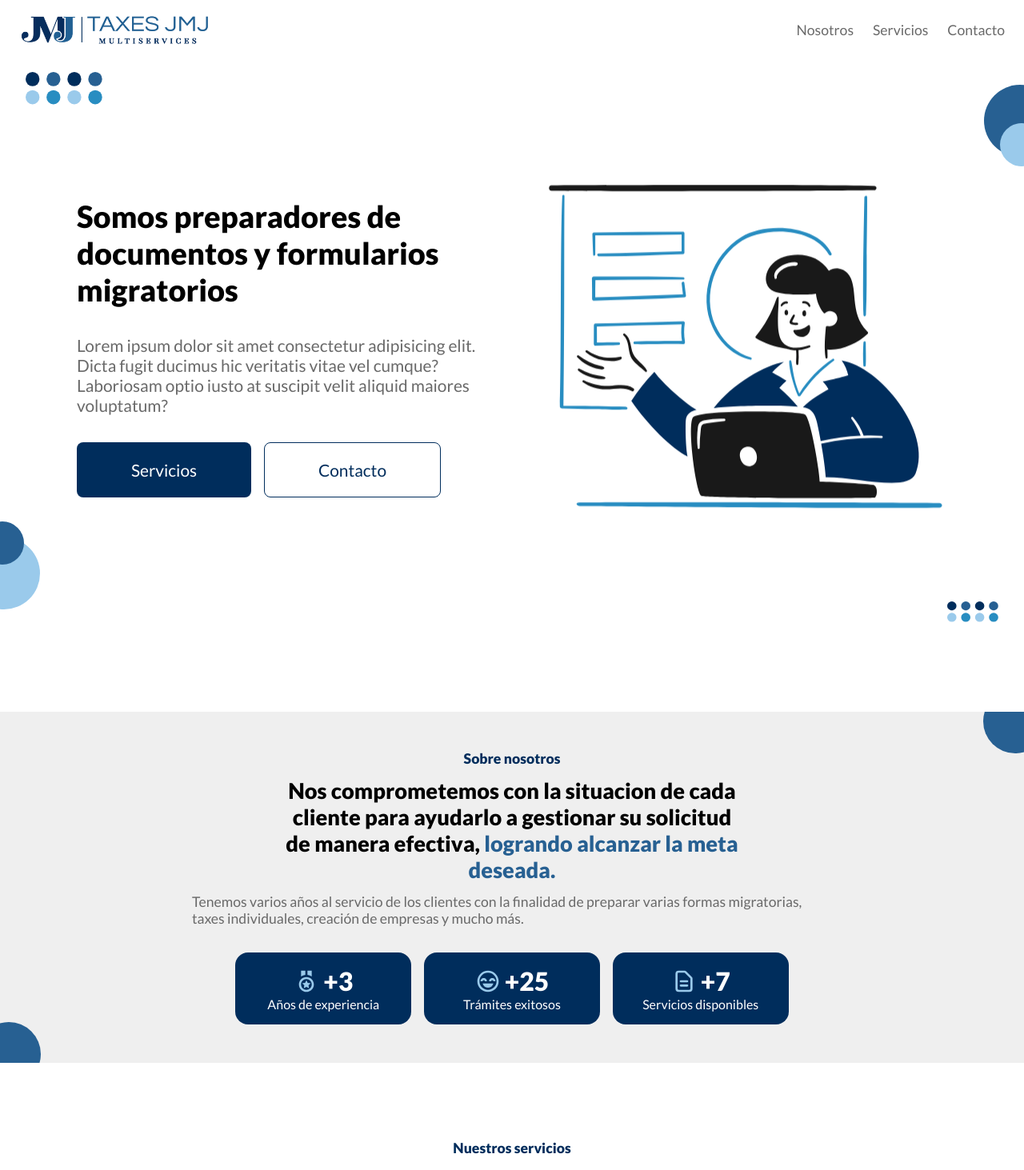
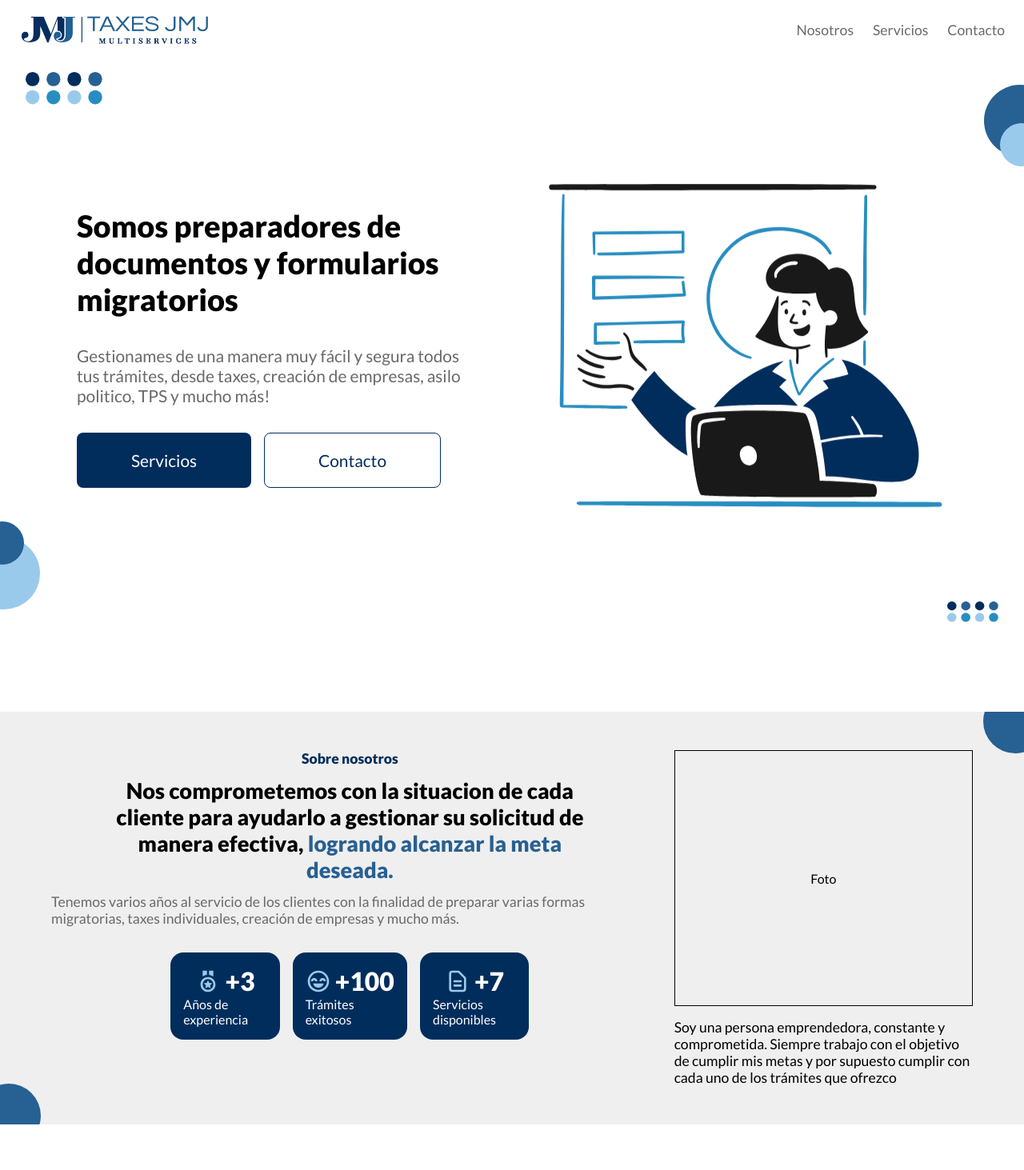
Before and after one commit to maartou/taxes, a Next.js app: page / in a window 1280 px wide. Shown: the top 1463 px of the page at 80% size. Built offline with nearby package versions, Linux system fonts and the light colour scheme.

Commit message:
Sacando detalles de todo en general

```diff
--- a/components/about/About.jsx
+++ b/components/about/About.jsx
@@ -9,6 +9,8 @@ const About = () => {
   return (
     <section className={style.section} id="about_section">
       <div className={style.container}>
+
+        <div className={style.content}>
           <div className={style.title} id="nosotros">
             <small>Sobre nosotros</small>
             <h2>
@@ -17,8 +19,9 @@ const About = () => {
               <span> logrando alcanzar la meta deseada.</span>
             </h2>
             <p>
-            Tenemos varios años al servicio de los clientes con la finalidad de
-            preparar varias formas migratorias, taxes individuales, creación de empresas y mucho más.
+              Tenemos varios años al servicio de los clientes con la finalidad
+              de preparar varias formas migratorias, taxes individuales,
+              creación de empresas y mucho más.
             </p>
           </div>
 
@@ -36,7 +39,7 @@ const About = () => {
             <div className="item">
               <div className="header">
                 <BiHappyBeaming className="icon" />
-              <h4>+25</h4>
+                <h4>+100</h4>
               </div>
               <div className="body">
                 <h4>Trámites exitosos</h4>
@@ -55,6 +58,18 @@ const About = () => {
           </div>
         </div>
 
+        <div className={style.foto}>
+          <div className={style.img_container}>
+            Foto
+          </div>
+          <p>
+            Soy una persona emprendedora, constante y comprometida. Siempre
+            trabajo con el objetivo de cumplir mis metas y por supuesto cumplir
+            con cada uno de los trámites que ofrezco
+          </p>
+        </div>
+      </div>
+
       <div className="circle circle1"></div>
       <div className="circle circle2"></div>
     </section>
--- a/components/about/About.module.scss
+++ b/components/about/About.module.scss
@@ -8,6 +8,28 @@
 .container {
     width: 90%;
     margin: 0 auto;
+
+    display: grid;
+    grid-template-columns: 1fr;
+    gap: 2rem;
+}
+
+.img_container {
+    width: 100%;
+    max-width: 28rem;
+    margin: 0 auto;
+    height: 20rem;
+    border: 1px solid black;
+
+    display: flex;
+    justify-content: center;
+    align-items: center;
+}
+
+.foto {
+    p {
+        margin-top: 1rem;
+    }
 }
 
 .title {
@@ -29,7 +51,12 @@
 @media screen and (min-width: 1024px) {
     .title {
         h2 {
-            max-width: 50%;
+            max-width: 85%;
         }
     }
+
+    .container {
+        grid-template-columns: 2fr 1fr;
+    }
+
 }
--- a/components/contact/Contact.jsx
+++ b/components/contact/Contact.jsx
@@ -1,8 +1,8 @@
 import React from "react";
 import { AiOutlineMail } from "react-icons/ai";
 import { AiOutlinePhone } from "react-icons/ai";
-import { HiOutlineLocationMarker } from "react-icons/hi";
-import { AiOutlineClockCircle } from "react-icons/ai";
+import {AiOutlineWhatsApp} from 'react-icons/ai';
+import {AiOutlineInstagram} from 'react-icons/ai';
 
 const Contact = () => {
   return (
@@ -11,9 +11,9 @@ const Contact = () => {
         <div className="content">
           <h2 id="contacto">Contáctanos</h2>
           <p>
-            Lorem ipsum dolor sit amet consectetur adipisicing elit. Ut
-            molestias itaque iste ad cum. Dolorem consectetur quisquam debitis
-            labore perspiciatis.
+            Para más información contáctanos vía WhatsApp o correo eléctronico y
+            envíanos tu caso. Te asistiremos a gestionar cualquier trámite que
+            necesites a la mayor brevedad posible.
           </p>
 
           <form action="">
@@ -41,22 +41,22 @@ const Contact = () => {
           <div className="container_info">
             <div className="item">
               <AiOutlineMail className="icon" />
-              <h5>Correo@gmail.com</h5>
+              <h5>taxesjmj@gmail.com</h5>
             </div>
 
             <div className="item">
               <AiOutlinePhone className="icon" />
-              <h5>+12345678</h5>
+              <h5>+1 385 425 9442</h5>
             </div>
 
             <div className="item">
-              <HiOutlineLocationMarker className="icon" />
-              <h5>Georgia - US</h5>
+              <AiOutlineWhatsApp className="icon" />
+              <a href="https://walink.co/24fc12" target="_blank" rel="noreferrer">Envíanos un mensaje</a>
             </div>
 
             <div className="item">
-              <AiOutlineClockCircle className="icon" />
-              <h5>09:00 - 18:00</h5>
+              <AiOutlineInstagram className="icon" />
+              <a href="https://instagram.com/taxesjmj" target="_blank" rel="noreferrer">Siguenos en Instagram</a>
             </div>
           </div>
         </div>
--- a/components/hero/Hero.jsx
+++ b/components/hero/Hero.jsx
@@ -32,9 +32,7 @@ const Hero = () => {
         <div className={style.contenido}>
           <h1>Somos preparadores de documentos y formularios migratorios</h1>
           <p>
-            Lorem ipsum dolor sit amet consectetur adipisicing elit. Dicta fugit
-            ducimus hic veritatis vitae vel cumque? Laboriosam optio iusto at
-            suscipit velit aliquid maiores voluptatum?
+            Gestionames de una manera muy fácil y segura todos tus trámites, desde taxes, creación de empresas, asilo politico, TPS y mucho más!
           </p>
           <div className={style.btn_group}>
             <Link href="#servicios" className={style.btn1}>
--- a/styles/globals.scss
+++ b/styles/globals.scss
@@ -347,6 +347,11 @@ p {
          }
       }
     }
+
+    a {
+      color: white;
+      text-decoration: underline;
+    }
   }
 
   @media screen and (min-width: 1024px) {
```
Lines whose indentation alone changed are shown as unchanged.
